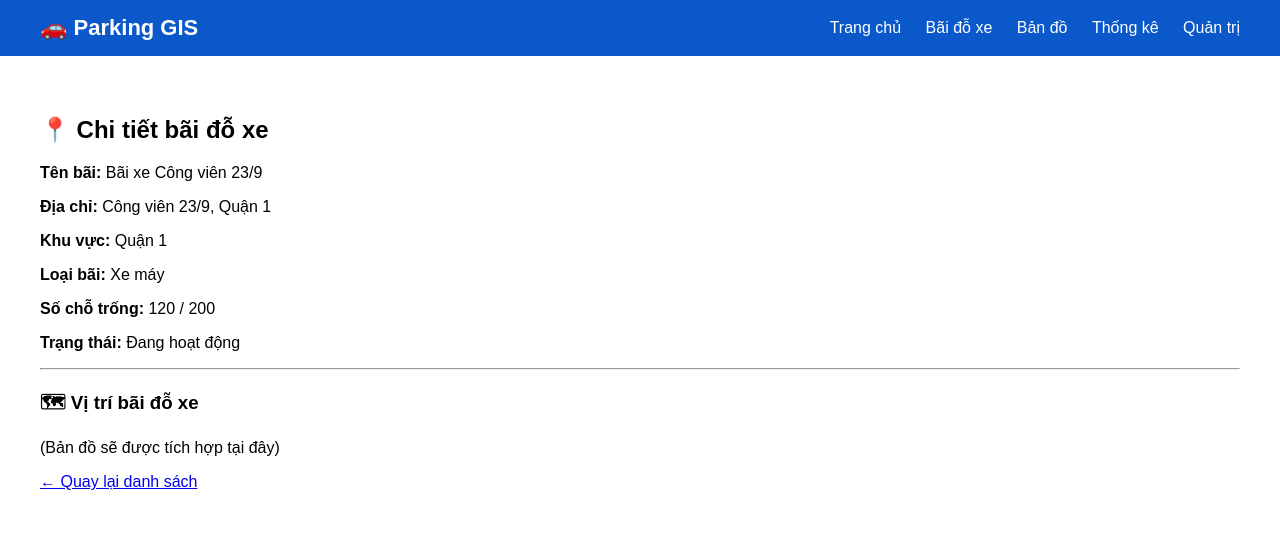
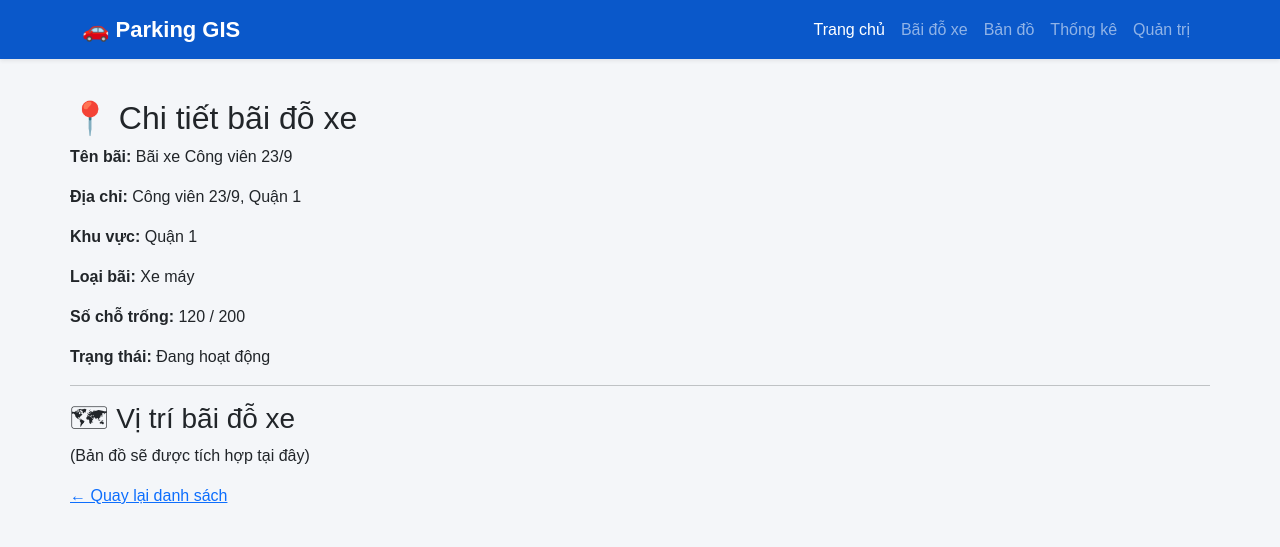
Before and after one commit to tienpp1/GIS_Parking_Project, a Django app: page /parking/1/ in a window 1280 px wide. Shown: the top 547 px of the page. Run offline with Django 5.2, Linux system fonts and the light colour scheme; data comes from the database, SQL or seed files in the repository; both versions use the stored data as it was after the commit.

Commit message:
Hoàn thiện chức năng bãi đỗ xe và bản đồ GIS

```diff
--- a/parking_system/parking/templates/parking/base.html
+++ b/parking_system/parking/templates/parking/base.html
@@ -2,74 +2,83 @@
 <html lang="vi">
 <head>
     <meta charset="UTF-8">
-    <title>Hệ thống quản lý bãi đỗ xe</title>
+    <meta name="viewport" content="width=device-width, initial-scale=1.0">
+    <title>Hệ thống quản lý bãi đỗ xe - Parking GIS</title>
+
+    <link href="https://cdn.jsdelivr.net/npm/bootstrap@5.3.2/dist/css/bootstrap.min.css" rel="stylesheet">
+
     <style>
         body {
-            margin: 0;
+            background-color: #f4f6f9;
             font-family: Arial, sans-serif;
         }
-
-        /* ===== NAVBAR ===== */
-        .navbar {
-            display: flex;
-            justify-content: space-between;
-            align-items: center;
+        /* Giữ lại màu xanh đặc trưng từ code 1 cho Navbar */
+        .navbar-custom {
             background-color: #0a58ca;
-            padding: 15px 40px;
         }
-
-        .navbar .logo {
-            color: white;
+        .navbar-brand {
+            font-weight: bold;
             font-size: 22px;
-            font-weight: bold;
         }
-
-        .navbar a {
-            color: white;
-            margin-left: 20px;
-            text-decoration: none;
-            font-weight: 500;
-        }
-
-        .navbar a:hover {
-            text-decoration: underline;
-        }
-
-        /* ===== CONTENT ===== */
-        .content {
-            padding: 40px;
-        }
-
-        /* ===== BUTTON ===== */
-        .btn {
+        /* Nút màu vàng từ code 1 chuyển thành class Bootstrap tùy chỉnh */
+        .btn-warning-custom {
             background-color: #ffc107;
             color: black;
-            padding: 12px 20px;
-            border-radius: 5px;
-            text-decoration: none;
             font-weight: bold;
+            border: none;
+        }
+        .btn-warning-custom:hover {
+            background-color: #e0a800;
+        }
+        /* Padding cho nội dung chính */
+        .main-content {
+            padding: 40px 0;
         }
     </style>
 </head>
 <body>
 
-<!-- NAVBAR -->
-<div class="navbar">
-    <div class="logo">🚗 Parking GIS</div>
-    <div>
-        <a href="{% url 'home' %}">Trang chủ</a>
-        <a href="{% url 'parking_list' %}">Bãi đỗ xe</a>
-        <a href="#">Bản đồ</a>
-        <a href="#">Thống kê</a>
-        <a href="/admin/">Quản trị</a>
+<nav class="navbar navbar-expand-lg navbar-dark navbar-custom shadow-sm">
+    <div class="container">
+        <a class="navbar-brand" href="{% url 'home' %}">🚗 Parking GIS</a>
+
+        <button class="navbar-toggler" type="button" data-bs-toggle="collapse" data-bs-target="#navbarNav">
+            <span class="navbar-toggler-icon"></span>
+        </button>
+
+        <div class="collapse navbar-collapse" id="navbarNav">
+            <ul class="navbar-nav ms-auto">
+                <li class="nav-item">
+                    <a class="nav-link active" href="{% url 'home' %}">Trang chủ</a>
+                </li>
+                <li class="nav-item">
+                    <a class="nav-link" href="{% url 'parking_list' %}">Bãi đỗ xe</a>
+                </li>
+                <li class="nav-item">
+                    <a class="nav-link" href="/map/">Bản đồ</a>
+                </li>
+                <li class="nav-item">
+                    <a class="nav-link" href="#">Thống kê</a>
+                </li>
+                <li class="nav-item">
+                    <a class="nav-link" href="/admin/">Quản trị</a>
+                </li>
+            </ul>
+        </div>
     </div>
-</div>
+</nav>
 
-<!-- CONTENT -->
-<div class="content">
+<div class="container main-content">
     {% block content %}
+    <div class="bg-white p-5 rounded shadow-sm">
+        <h1>Chào mừng bạn đến với Parking GIS</h1>
+        <p class="lead">Hệ thống quản lý bãi đỗ xe thông minh sử dụng công nghệ GIS.</p>
+        <a href="{% url 'parking_list' %}" class="btn btn-warning-custom">Xem danh sách bãi xe</a>
+    </div>
     {% endblock %}
 </div>
 
+<script src="https://cdn.jsdelivr.net/npm/bootstrap@5.3.2/dist/js/bootstrap.bundle.min.js"></script>
+
 </body>
 </html>
--- a/parking_system/parking/urls.py
+++ b/parking_system/parking/urls.py
@@ -1,8 +1,19 @@
 from django.urls import path
 from . import views
+from .views import map_view
 
 urlpatterns = [
+    # Trang chủ
     path('', views.home, name='home'),
+
+    # Danh sách bãi đỗ xe
     path('parking/', views.parking_list, name='parking_list'),
+
+    # Chi tiết từng bãi đỗ xe (truyền tham số ID là số nguyên)
     path('parking/<int:pk>/', views.parking_detail, name='parking_detail'),
+
+    # Bản đồ GIS bãi đỗ xe
+    path('map/', views.map_view, name='map_view'),
+    path('<int:pk>/', views.parking_detail, name='parking_detail'),
+
 ]
--- a/parking_system/parking/views.py
+++ b/parking_system/parking/views.py
@@ -1,18 +1,31 @@
 from django.shortcuts import render, get_object_or_404
 from .models import ParkingLot
 
+# 1. Trang chủ
+def home(request):
+    return render(request, 'parking/home.html')
 
+# 2. Danh sách các bãi đỗ xe
 def parking_list(request):
+    # Lấy tất cả danh sách bãi đỗ xe từ database
     parking_lots = ParkingLot.objects.all()
     return render(request, 'parking/parking_list.html', {
         'parking_lots': parking_lots
     })
 
-
+# 3. Chi tiết một bãi đỗ xe cụ thể
 def parking_detail(request, pk):
+    # Trả về lỗi 404 nếu không tìm thấy ID bãi xe
     parking_lot = get_object_or_404(ParkingLot, pk=pk)
     return render(request, 'parking/parking_detail.html', {
         'parking_lot': parking_lot
     })
-def home(request):
-    return render(request, 'parking/home.html')
+
+# 4. Bản đồ GIS hiển thị các bãi đỗ xe
+def map_view(request):
+    parking_lots = ParkingLot.objects.values(
+        'name', 'address', 'latitude', 'longitude'
+    )
+    return render(request, 'parking/map.html', {
+        'parking_lots': list(parking_lots)
+    })
```
Also changed, not shown: parking_system/parking/admin.py (+23 -2 lines), parking_system/parking/templates/parking/map.html (added, +66 -0 lines), parking_system/db.sqlite3.
